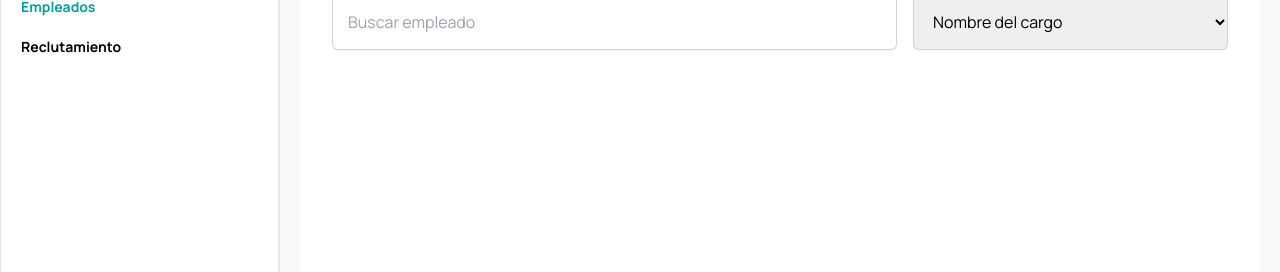
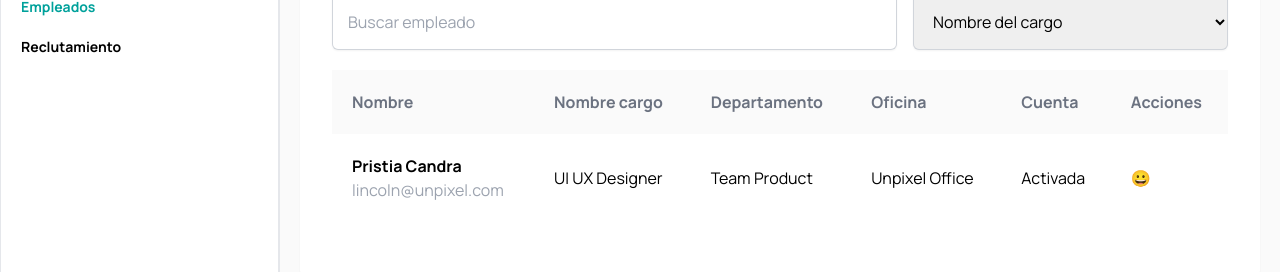
Before and after one commit to DevRik99/culqi-login-onboarding, a Vue app: page /#/clientes in a window 1280 px wide. Shown: the part 242-514 px from the top of the page. Built offline with nearby package versions, Linux system fonts and the light colour scheme.

Commit message:
Se termino el diseño de las tablas

```diff
--- a/src/views/Clientes.vue
+++ b/src/views/Clientes.vue
@@ -24,7 +24,7 @@
         <p class="text-sm font-bold">Christian Quispe</p>
       </div>
       <div class="p-5">
-        <div class="w-full h-full p-8 bg-white rounded shadow-sm">
+        <div class="w-full p-8 bg-white rounded shadow-sm h-min">
           <header class="grid grid-flow-row grid-cols-1 gap-y-3">
             <div class="flex items-center justify-between w-full">
               <div class="">
@@ -72,6 +72,31 @@
                   </select>
                 </div>
               </div>
+              <table class="table my-5 rounded table-auto col-span-full">
+                <thead class="bg-[#fafafa] text-gray-500 rounded">
+                  <tr>
+                    <th>Nombre</th>
+                    <th>Nombre cargo</th>
+                    <th>Departamento</th>
+                    <th>Oficina</th>
+                    <th>Cuenta</th>
+                    <th>Acciones</th>
+                  </tr>
+                </thead>
+                <tbody>
+                  <tr>
+                    <td>
+                      <p class="font-bold">Pristia Candra</p>
+                      <span class="text-gray-400">lincoln@unpixel.com</span>
+                    </td>
+                    <td>UI UX Designer</td>
+                    <td>Team Product</td>
+                    <td>Unpixel Office</td>
+                    <td>Activada</td>
+                    <td><button>😀</button></td>
+                  </tr>
+                </tbody>
+              </table>
             </div>
           </header>
         </div>
@@ -80,4 +105,13 @@
   </div>
 </template>
 
-<script setup lang="ts"></script>
+<style lang="postcss" scoped>
+th,
+td {
+  @apply p-5 text-start;
+}
+th:end,
+td:end {
+  @apply p-5 text-end;
+}
+</style>
```
